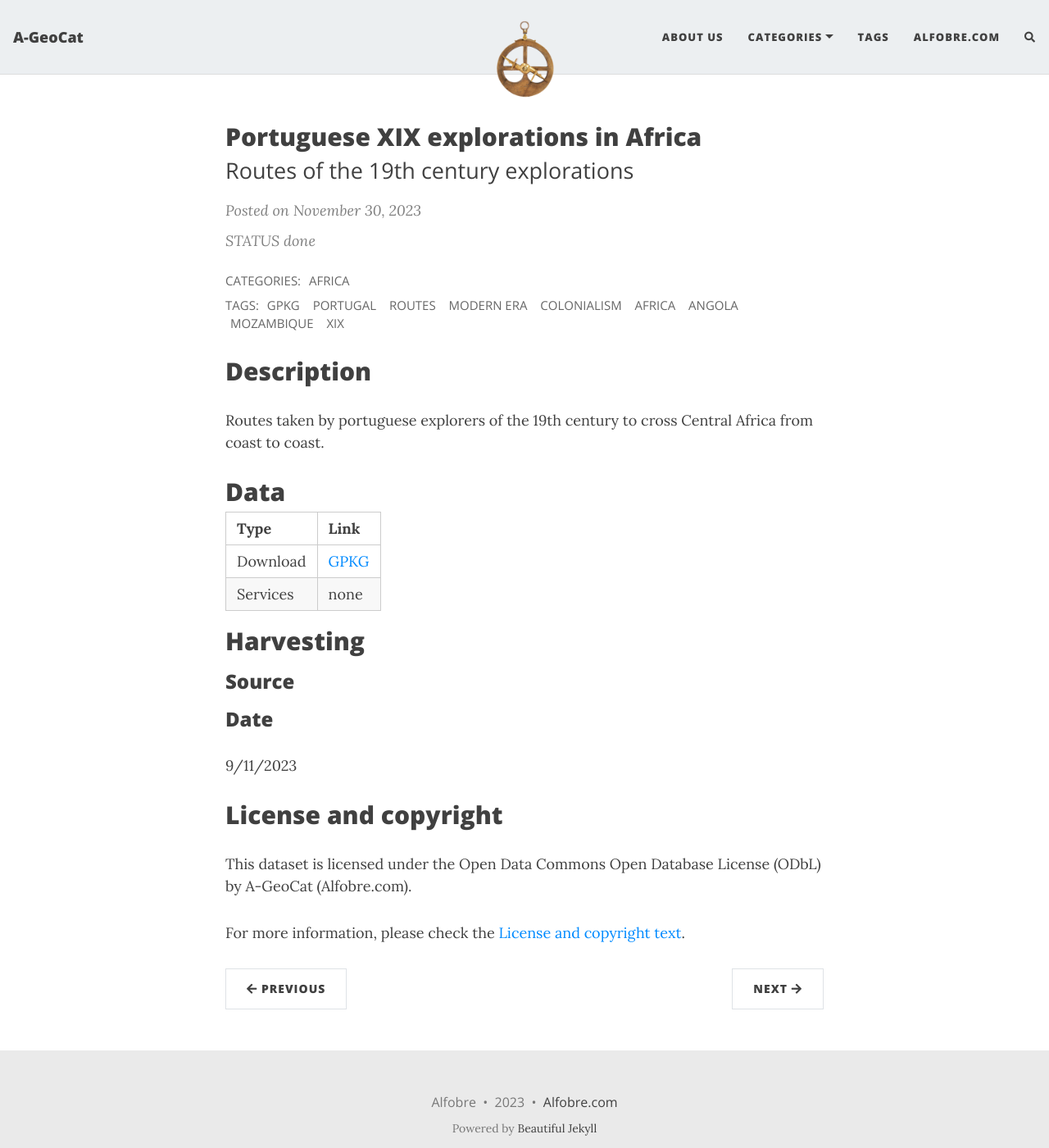
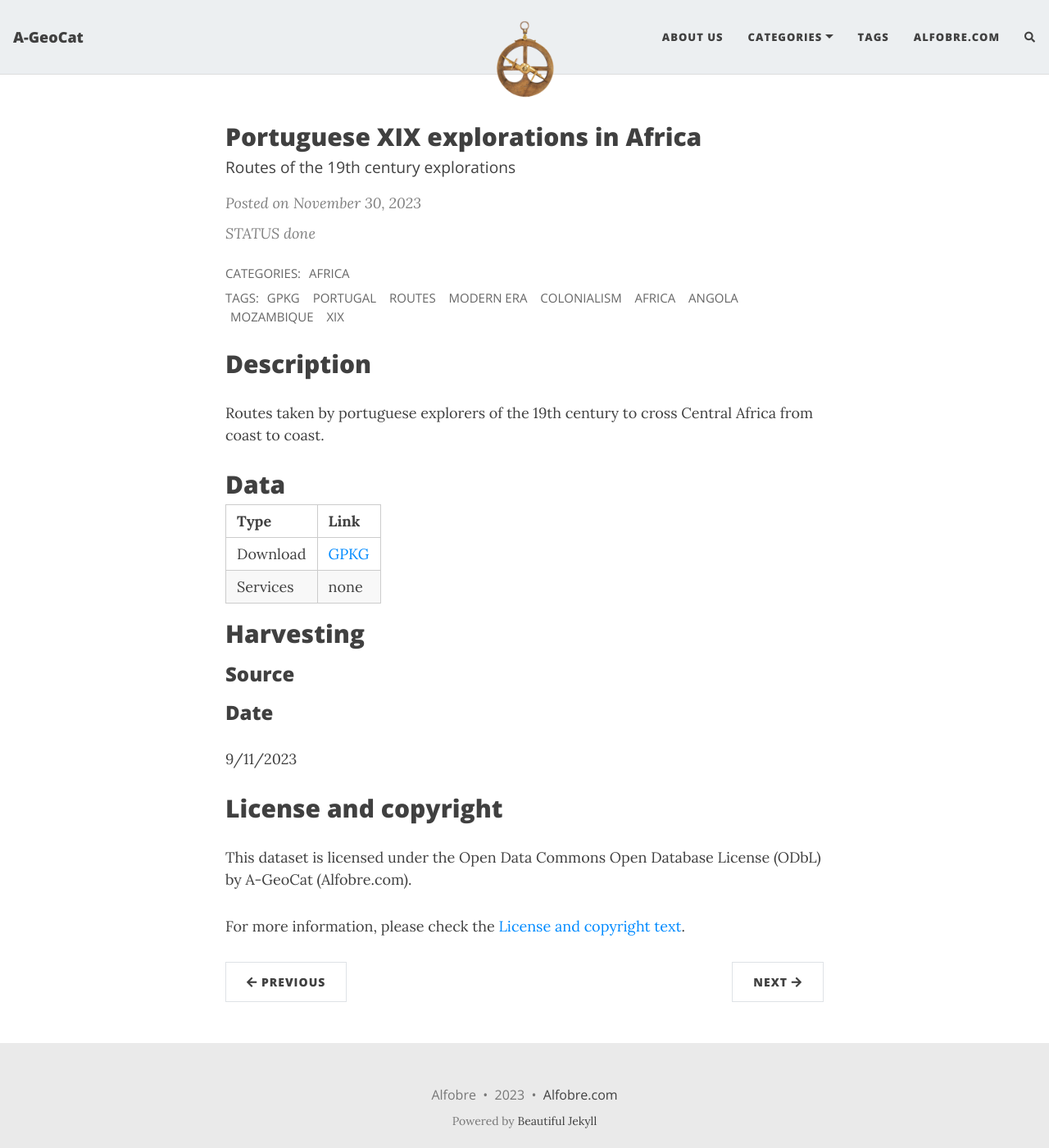
Before and after one commit to projetoalfobre/a-geocat, a Jekyll site: the page built from _posts/2023-11-30-XIX-portuguese-explorations-in-africa.md, in a window 1280 px wide and 1400 px high. Shown: the whole window at 82% size. Built offline with Jekyll 4.4.1, drawn with Linux system fonts in a browser that asks for light colours; nearby versions of some CDN libraries; comment, search, counter and statistics services are not loaded.

Commit message:
Update agc.css

```diff
--- a/assets/css/agc.css
+++ b/assets/css/agc.css
@@ -42,6 +42,6 @@ color: #007bff;
 font-weight: 400;
 }
 .post-subheading {
-font-weight: 400;
-font-size: 1.2rem;
+font-weight: 300!important;
+font-size: 1.2rem!important;
 }
```
